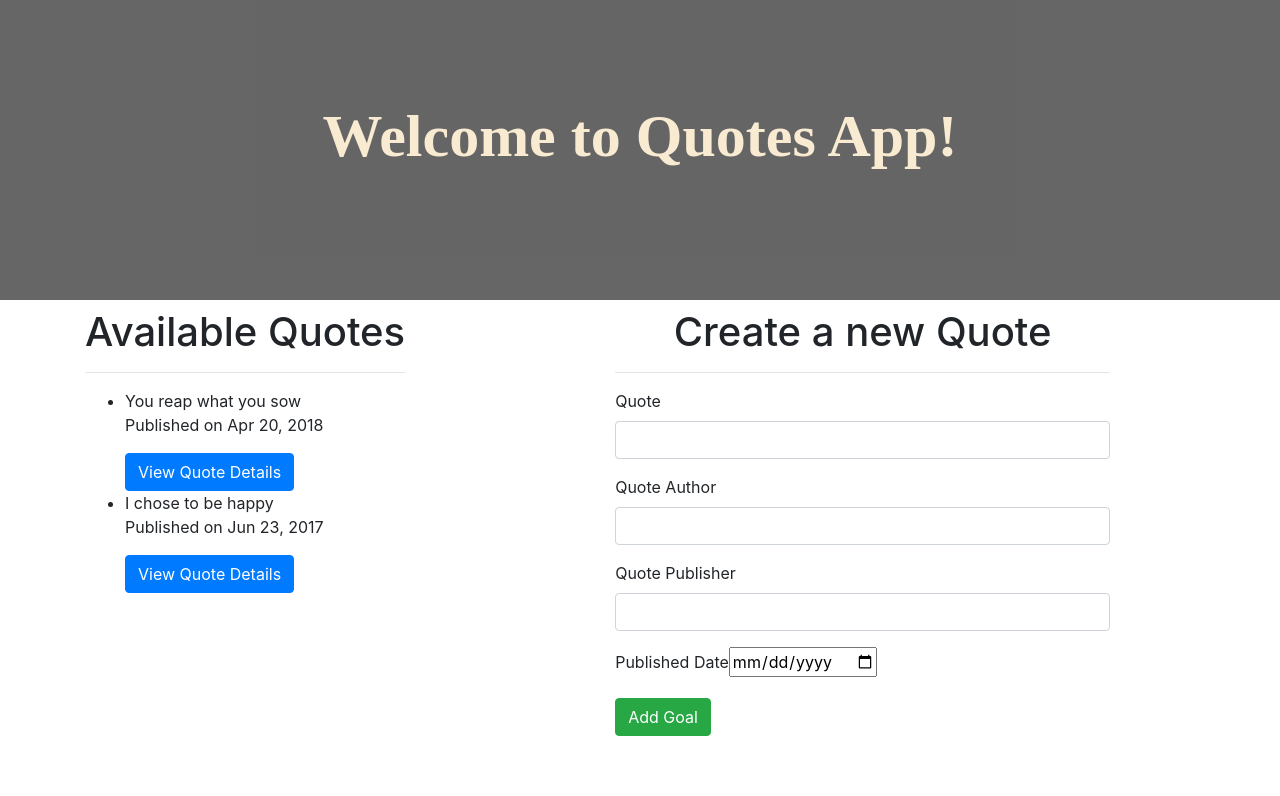
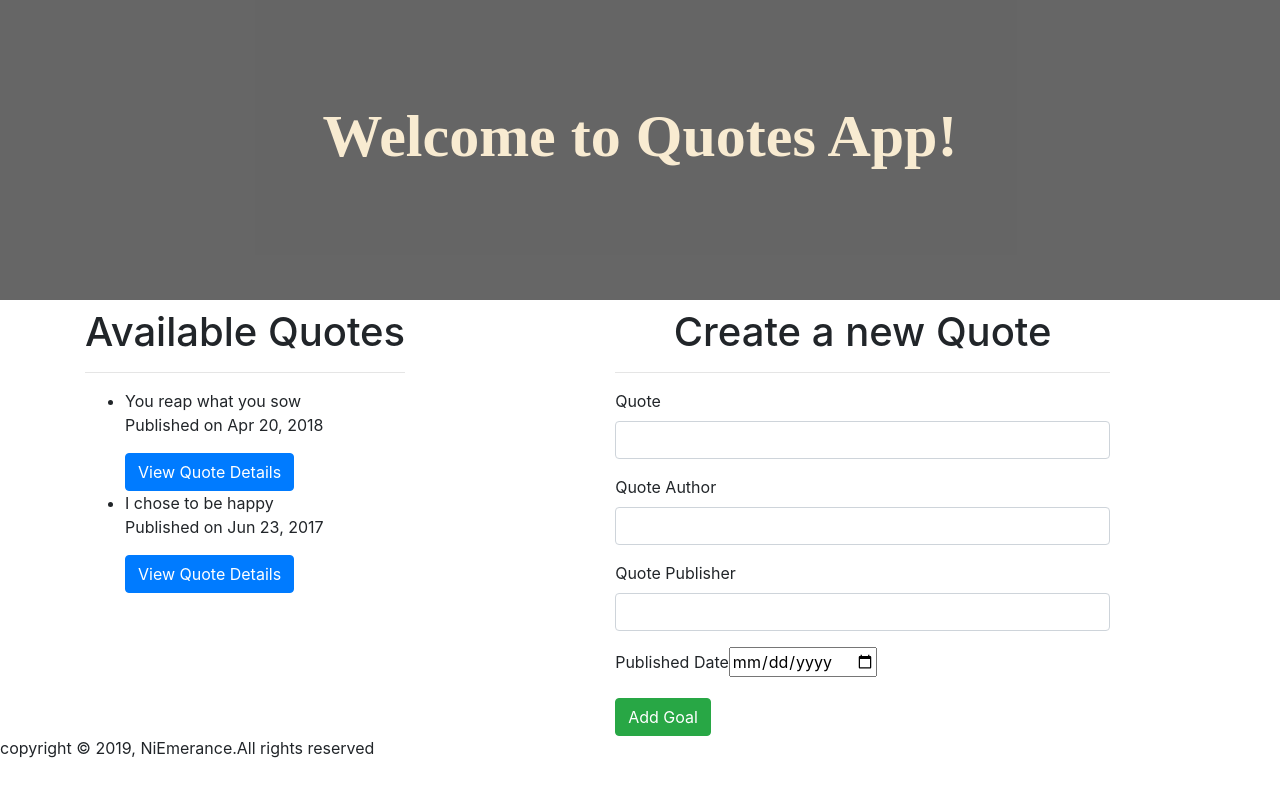
Before and after one commit to niEmerance/coreWeek1Proj, an Angular app: page / in a window 1280 px wide. Shown: the top 796 px of the page. Built offline with nearby package versions, Linux system fonts and the light colour scheme.

Commit message:
adding a footer on webpage

```diff
--- a/src/app/quote/quote.component.html
+++ b/src/app/quote/quote.component.html
@@ -18,3 +18,6 @@
       </div>
     </div>
   </div>
+<footer>
+  <p id="copy">copyright &copy; 2019, NiEmerance.All rights reserved</p>
+</footer>
```
